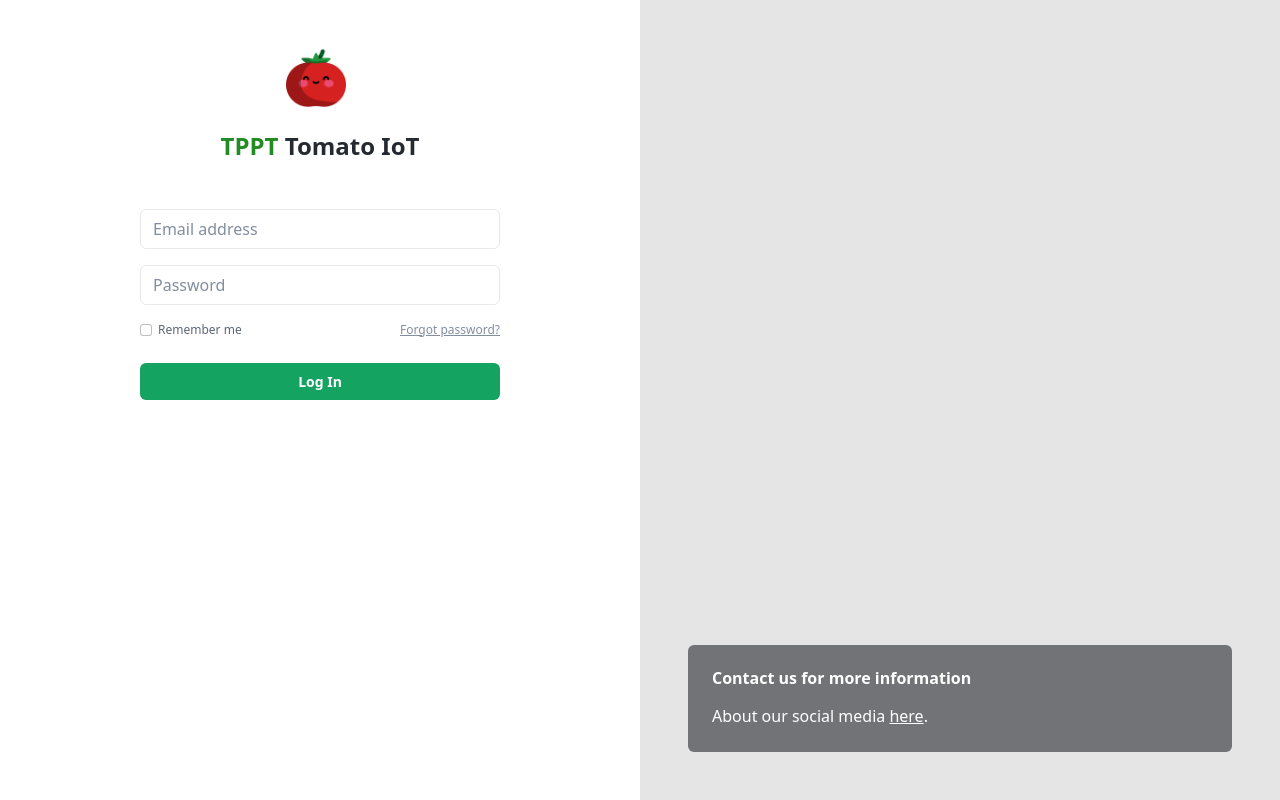
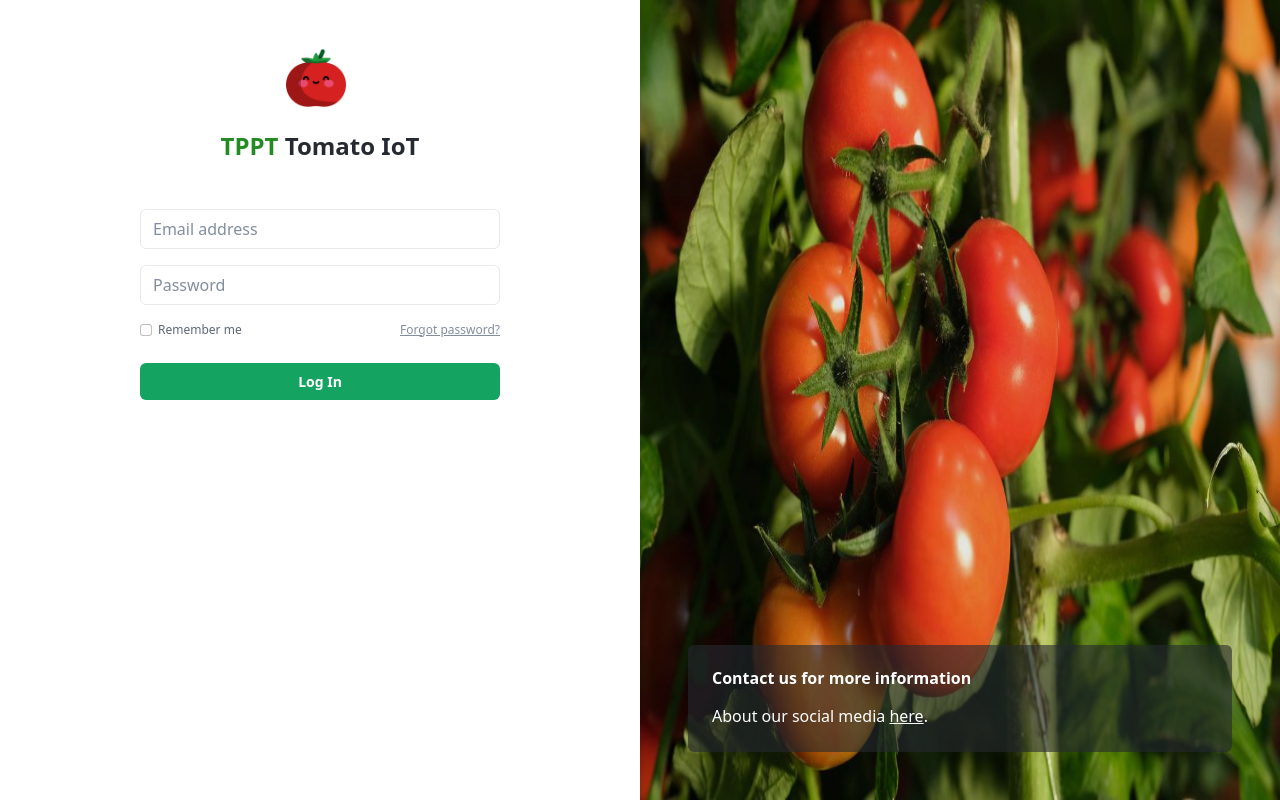
Before and after one commit to thuanbkk20/DADN-TomatoIOT, a PHP site: page /site/login in a window 1280 px wide. Run offline with PHP 8.4, Linux system fonts and the light colour scheme; data that the repository does not hold is empty; some libraries are stand-ins or nearby versions.

Commit message:
frontend (fix login, fix UI)

```diff
--- a/app/views/auth/login.php
+++ b/app/views/auth/login.php
@@ -73,7 +73,7 @@
     </div>
 
     <div class="col-12 col-md-5 col-lg-6 h-100 auth-background-col">
-        <!-- <?php echo "<img src='"._ROOT."/public/assets/images/background/background-2.jpg'>";?> -->
+        <?php echo "<img style='position:absolute;width:100%;height:100%;left:0;top:0;z-index:10;' src='"._ROOT."/public/assets/images/background/background-tomato-2.jpg'>";?>
         <div class="auth-background-mask"></div>
         <div class="auth-background-overlay p-3 p-lg-5">
             <div class="d-flex flex-column align-content-end h-100">
--- a/app/views/blocks/header.php
+++ b/app/views/blocks/header.php
@@ -25,8 +25,8 @@
 				            <a class="dropdown-toggle no-toggle-arrow" id="notifications-dropdown-toggle" data-bs-toggle="dropdown" href="#" role="button" aria-expanded="false" title="Notifications">
 					            <!--//Bootstrap Icons: https://icons.getbootstrap.com/ -->
 					            <svg width="1em" height="1em" viewBox="0 0 16 16" class="bi bi-bell icon" fill="currentColor" xmlns="http://www.w3.org/2000/svg">
-								<path d="M8 16a2 2 0 0 0 2-2H6a2 2 0 0 0 2 2z"/>
-								<path fill-rule="evenodd" d="M8 1.918l-.797.161A4.002 4.002 0 0 0 4 6c0 .628-.134 2.197-.459 3.742-.16.767-.376 1.566-.663 2.258h10.244c-.287-.692-.502-1.49-.663-2.258C12.134 8.197 12 6.628 12 6a4.002 4.002 0 0 0-3.203-3.92L8 1.917zM14.22 12c.223.447.481.801.78 1H1c.299-.199.557-.553.78-1C2.68 10.2 3 6.88 3 6c0-2.42 1.72-4.44 4.005-4.901a1 1 0 1 1 1.99 0A5.002 5.002 0 0 1 13 6c0 .88.32 4.2 1.22 6z"/>
+									<path d="M8 16a2 2 0 0 0 2-2H6a2 2 0 0 0 2 2z"/>
+									<path fill-rule="evenodd" d="M8 1.918l-.797.161A4.002 4.002 0 0 0 4 6c0 .628-.134 2.197-.459 3.742-.16.767-.376 1.566-.663 2.258h10.244c-.287-.692-.502-1.49-.663-2.258C12.134 8.197 12 6.628 12 6a4.002 4.002 0 0 0-3.203-3.92L8 1.917zM14.22 12c.223.447.481.801.78 1H1c.299-.199.557-.553.78-1C2.68 10.2 3 6.88 3 6c0-2.42 1.72-4.44 4.005-4.901a1 1 0 1 1 1.99 0A5.002 5.002 0 0 1 13 6c0 .88.32 4.2 1.22 6z"/>
 								</svg>
 					            <span class="icon-badge">3</span>
 					        </a><!--//dropdown-toggle-->
```
Also changed, not shown: public/assets/images/background/background-1.jpg (deleted), public/assets/images/background/background-2.jpg (deleted), public/assets/images/background/background-3.jpg (deleted), public/assets/images/background/background-tomato-1.jpg (added), public/assets/images/background/background-tomato-2.jpg (added).
